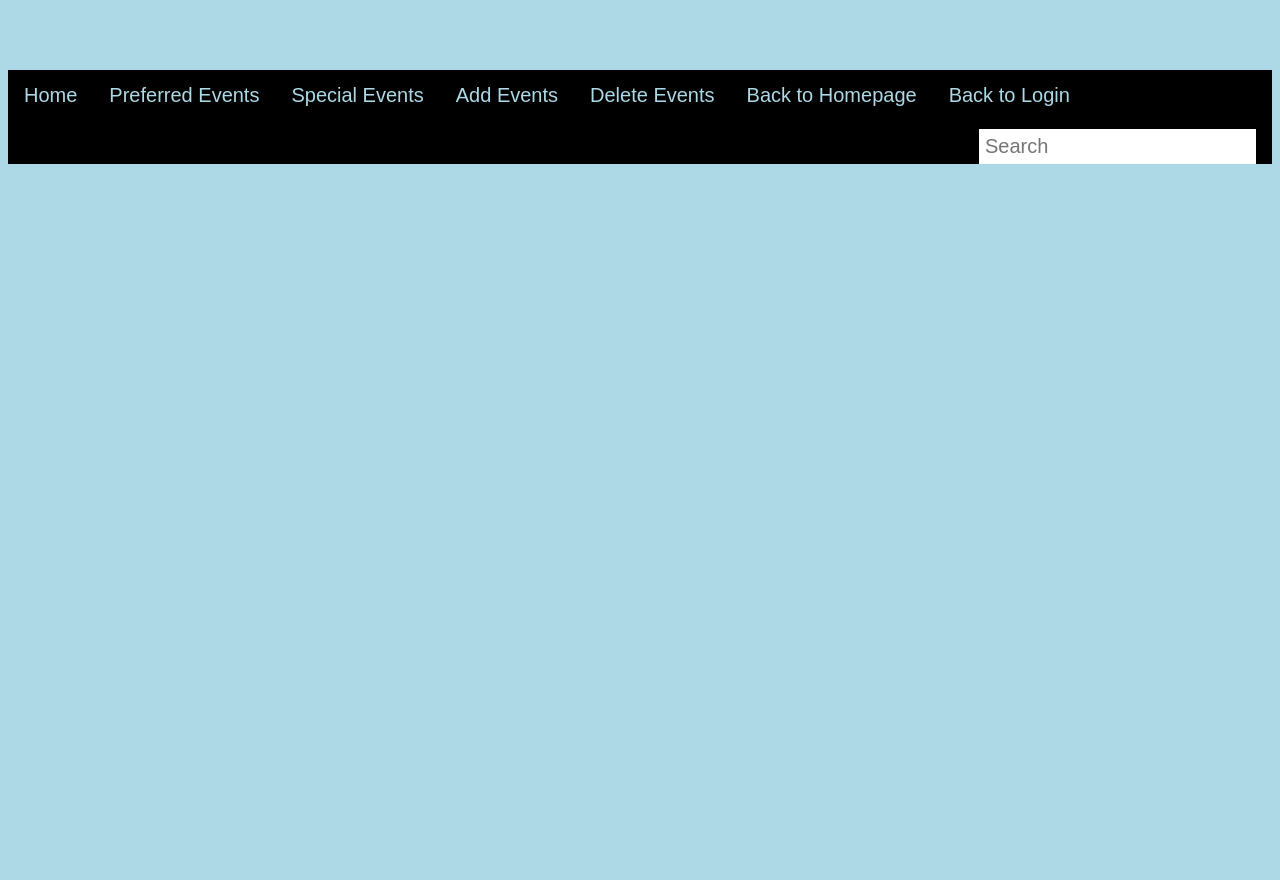
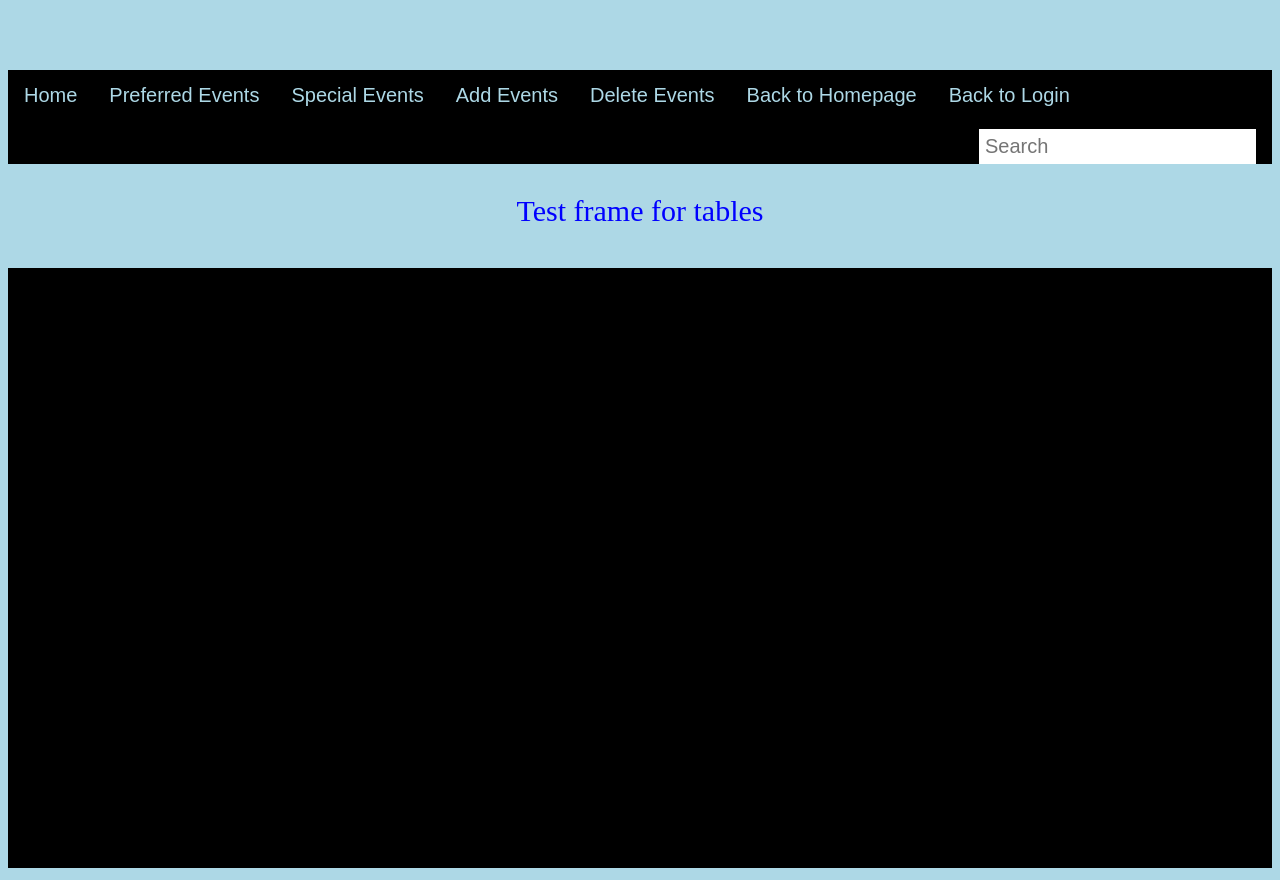
Before and after one commit to Justin-Shearson/DatabaseProject, a Flask app: page /events in a window 1280 px wide. Shown: the part 387-1267 px from the top of the page. Before the commit the page ends 551 px from the top, so only its background shows below. Run offline with Flask 2, Linux system fonts and the light colour scheme.

Commit message:
testing frame size

```diff
--- a/templates/events.html
+++ b/templates/events.html
@@ -26,11 +26,12 @@
 		<div class="topnav">
 			<a href="#" target="f1">Home</a>
 			<a href="#" target="f1">Preferred Events</a>
+			<!-- Using CSS dropdown class to create a dropdown button. -->
 			<div class="dropdown">
 				<button class="dropbtn">Special Events</button>
 				<div class="dropdown-content">
-					<a href="#" target="f1">Event 1</a>
-					<a href="#" target="f1">Event 2</a>
+					<a href="#" target="f1">Free Events</a>
+					<a href="#" target="f1">Cheap Events</a>
 				</div>
 			</div>
 			<a href="#" target="f1">Add Events</a>
@@ -39,6 +40,7 @@
 			<a href="{{url_for('loginpage')}}" target="_top">Back to Login</a>
 			<input type="text" placeholder="Search" name="search">
 		</div>
-		<iframe src="" style="border: none; background-color: lightblue;" name="f1"></iframe>
+		<p>Test frame for tables</p>
+		<iframe src="" width="100%" height="600" style="border: none; background-color: black; margin-top: 10px;" name="f1">S</iframe>
 	</body>
 </html>
```
